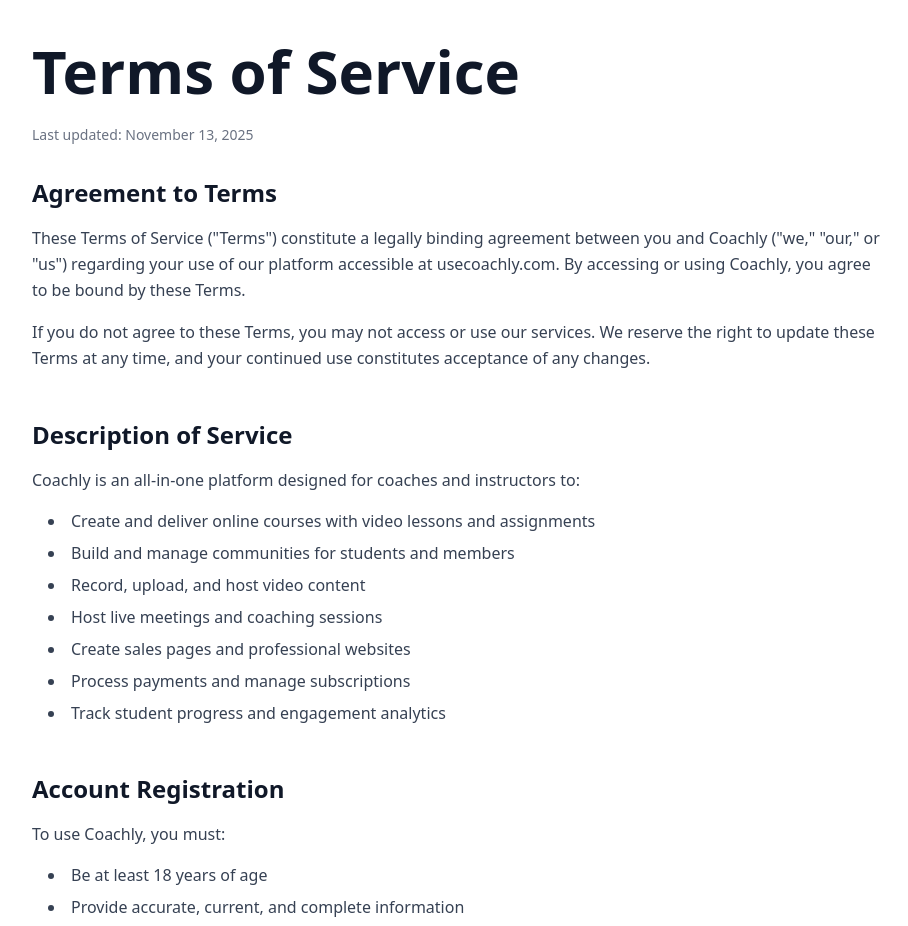
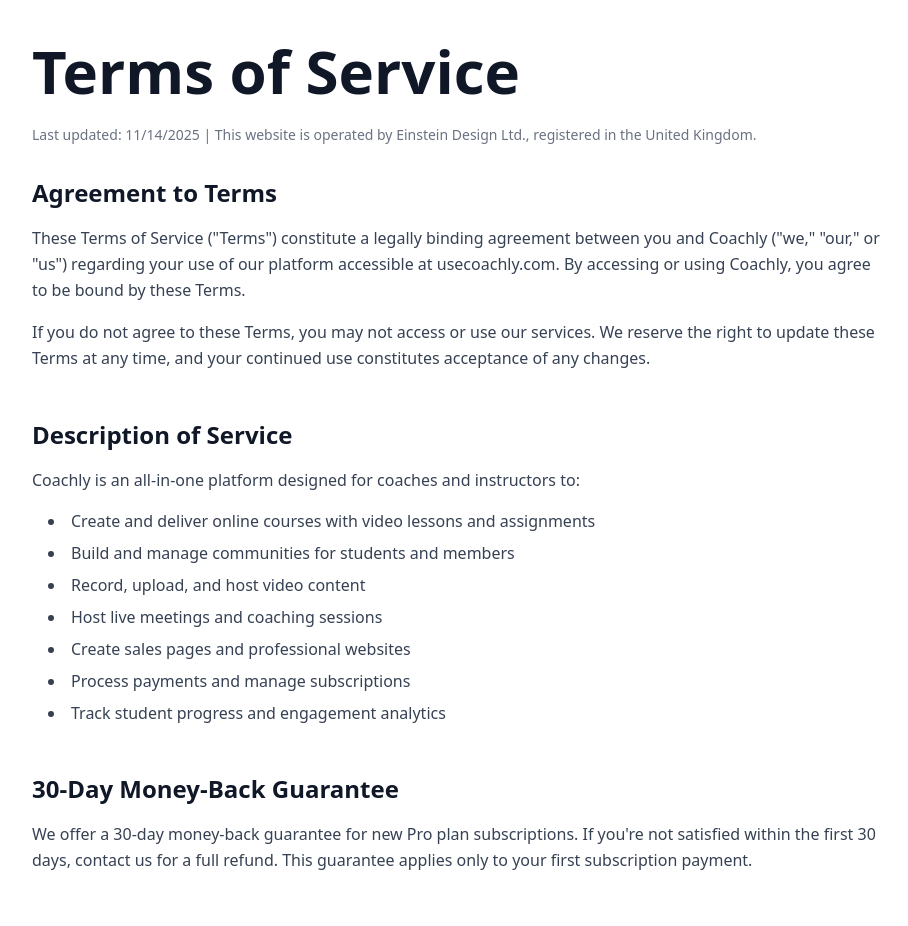
Before and after one commit to usetoolieproject/coachly, a React (Vite) app in the folder frontend/: page /terms in a window 1280 px wide. Shown: the part 120-1046 px from the top of the page, without its empty margins (184-1092 px from the left). Built offline with nearby package versions, Linux system fonts and the light colour scheme; no server answers.

Commit message:
Update Privacy and Terms: Add Einstein Design Ltd. operator info, set last updated to 11/14/2025, and add 30-day money-back guarantee section

```diff
--- a/frontend/src/features/landing-page/pages/Privacy.tsx
+++ b/frontend/src/features/landing-page/pages/Privacy.tsx
@@ -38,7 +38,7 @@
         </h1>
 
         <p className="text-sm text-gray-500 mb-8">
-          Last updated: {new Date().toLocaleDateString('en-US', { year: 'numeric', month: 'long', day: 'numeric' })}
+          Last updated: 11/14/2025 | This website is operated by Einstein Design Ltd., registered in the United Kingdom.
         </p>
 
         <div className="prose prose-lg max-w-none">
--- a/frontend/src/features/landing-page/pages/Terms.tsx
+++ b/frontend/src/features/landing-page/pages/Terms.tsx
@@ -38,7 +38,7 @@
         </h1>
 
         <p className="text-sm text-gray-500 mb-8">
-          Last updated: {new Date().toLocaleDateString('en-US', { year: 'numeric', month: 'long', day: 'numeric' })}
+          Last updated: 11/14/2025 | This website is operated by Einstein Design Ltd., registered in the United Kingdom.
         </p>
 
         <div className="prose prose-lg max-w-none">
@@ -71,6 +71,16 @@
               <li>Process payments and manage subscriptions</li>
               <li>Track student progress and engagement analytics</li>
             </ul>
+          </section>
+
+          {/* 30-Day Money-Back Guarantee */}
+          <section className="mb-12">
+            <h2 className="text-2xl font-bold text-gray-900 mb-4">30-Day Money-Back Guarantee</h2>
+            <p className="text-gray-700 leading-relaxed mb-4">
+              We offer a 30-day money-back guarantee for new Pro plan subscriptions. If you're not satisfied
+              within the first 30 days, contact us for a full refund. This guarantee applies only to your first
+              subscription payment.
+            </p>
           </section>
 
           {/* Account Registration */}
```
